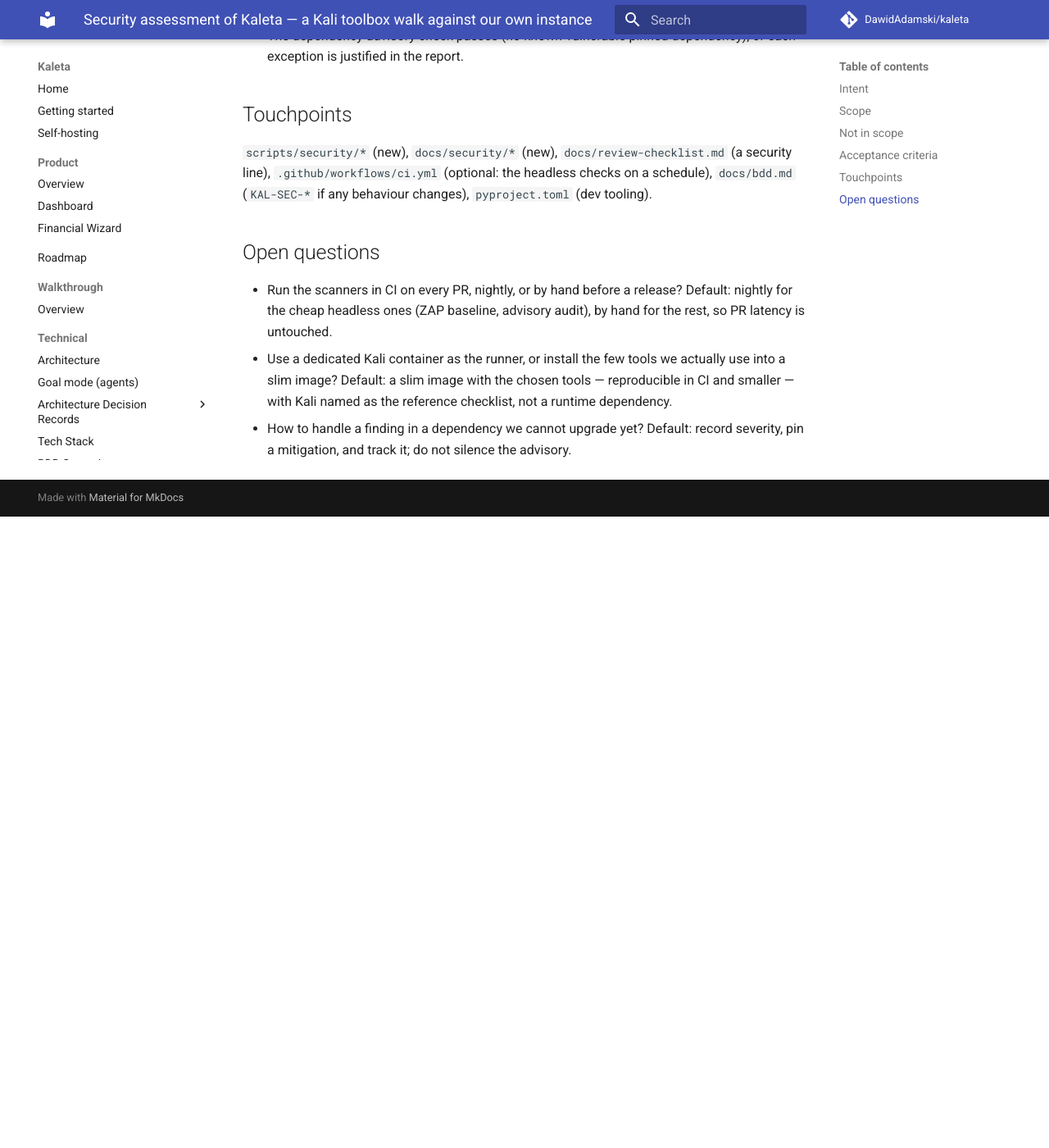
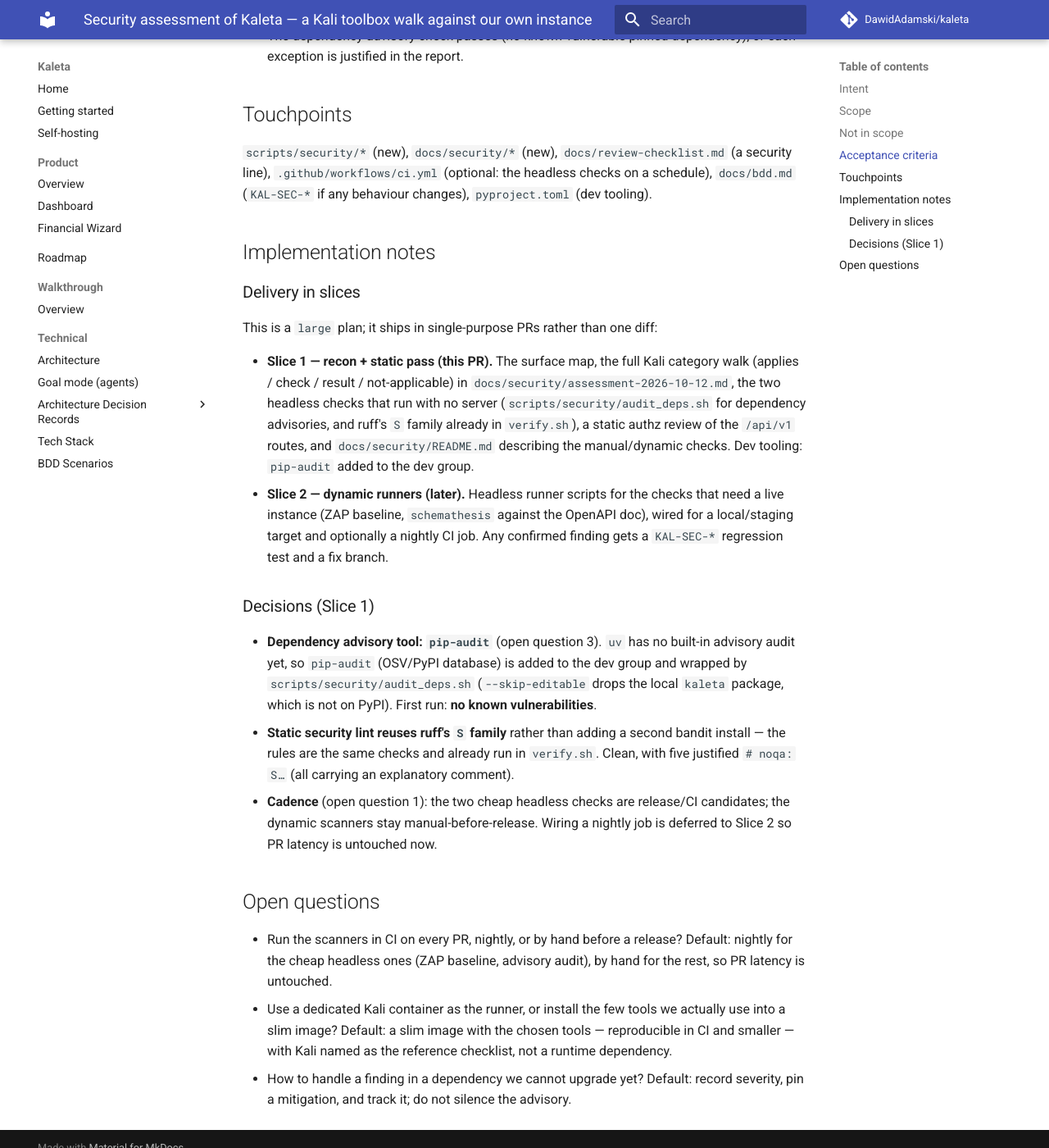
Before and after one commit to DawidAdamski/kaleta, an MkDocs documentation site: the page built from docs/plans/security-assessment.md, in a window 1280 px wide and 1400 px high, scrolled down 1871 px. Shown: the whole window at 82% size. Built offline with MkDocs 1.6.1 and Material for MkDocs 9.7.7, drawn with Linux system fonts in a browser that asks for light colours; comment, search, counter and statistics services are not loaded; before the commit the page ends 2501 px from its top, so only the background shows below that.

Commit message:
feat(security): assessment recon + static pass (Slice 1)
A security engineering pass against our own instance, framed as a walk
through Kali's tool categories used as a checklist of attack surfaces.

- docs/security/assessment-2026-10-12.md: surface map, full category
  walk (applies/check/result and the n/a categories), and five
  Low/Info findings (no High/Critical) — all tracked.
- scripts/security/audit_deps.sh: headless dependency advisory check
  (pip-audit, --skip-editable); first run clean.
- docs/security/README.md: how to run the headless + manual/dynamic
  checks; Kali named as reference, not a runtime dependency.
- docs/review-checklist.md: a security section (auth-gating, isolation,
  S-lint + advisory, info disclosure).
- pip-audit added to the dev group; plan flipped to in-progress with
  the slicing + decisions recorded.

Dynamic scanners (ZAP, schemathesis, sqlmap) and KAL-SEC regression
tests are scoped to Slice 2.

Co-Authored-By: Claude Opus 4.8 <noreply@anthropic.com>

```diff
--- a/docs/plans/security-assessment.md
+++ b/docs/plans/security-assessment.md
@@ -3,7 +3,7 @@ plan_id: security-assessment
 title: Security assessment of Kaleta — a Kali toolbox walk against our own instance
 area: security
 effort: large
-status: draft
+status: in-progress
 roadmap_ref: ../roadmap.md
 ---
 
@@ -77,6 +77,40 @@ anyone else's systems, and never a tool built for breaking into third parties.
 line), `.github/workflows/ci.yml` (optional: the headless checks on a schedule),
 `docs/bdd.md` (`KAL-SEC-*` if any behaviour changes), `pyproject.toml` (dev tooling).
 
+## Implementation notes
+
+### Delivery in slices
+
+This is a `large` plan; it ships in single-purpose PRs rather than one diff:
+
+- **Slice 1 — recon + static pass (this PR).** The surface map, the full Kali
+  category walk (applies / check / result / not-applicable) in
+  `docs/security/assessment-2026-10-12.md`, the two headless checks that run
+  with no server (`scripts/security/audit_deps.sh` for dependency advisories,
+  and ruff's `S` family already in `verify.sh`), a static authz review of the
+  `/api/v1` routes, and `docs/security/README.md` describing the manual/dynamic
+  checks. Dev tooling: `pip-audit` added to the dev group.
+- **Slice 2 — dynamic runners (later).** Headless runner scripts for the
+  checks that need a live instance (ZAP baseline, `schemathesis` against the
+  OpenAPI doc), wired for a local/staging target and optionally a nightly CI
+  job. Any confirmed finding gets a `KAL-SEC-*` regression test and a fix
+  branch.
+
+### Decisions (Slice 1)
+
+- **Dependency advisory tool: `pip-audit`** (open question 3). `uv` has no
+  built-in advisory audit yet, so `pip-audit` (OSV/PyPI database) is added to
+  the dev group and wrapped by `scripts/security/audit_deps.sh`
+  (`--skip-editable` drops the local `kaleta` package, which is not on PyPI).
+  First run: **no known vulnerabilities**.
+- **Static security lint reuses ruff's `S` family** rather than adding a second
+  bandit install — the rules are the same checks and already run in
+  `verify.sh`. Clean, with five justified `# noqa: S…` (all carrying an
+  explanatory comment).
+- **Cadence** (open question 1): the two cheap headless checks are release/CI
+  candidates; the dynamic scanners stay manual-before-release. Wiring a nightly
+  job is deferred to Slice 2 so PR latency is untouched now.
+
 ## Open questions
 
 - Run the scanners in CI on every PR, nightly, or by hand before a release? Default:
--- a/pyproject.toml
+++ b/pyproject.toml
@@ -213,4 +213,5 @@ dev = [
     "redis>=5.0",
     "fakeredis>=2.26",
     "pytest-xdist>=3.8.0",
+    "pip-audit>=2.10.1",
 ]
```
Also changed, not shown: docs/review-checklist.md (+14 -0 lines), docs/security/README.md (added, +43 -0 lines), docs/security/assessment-2026-10-12.md (added, +158 -0 lines), 3 other files.
